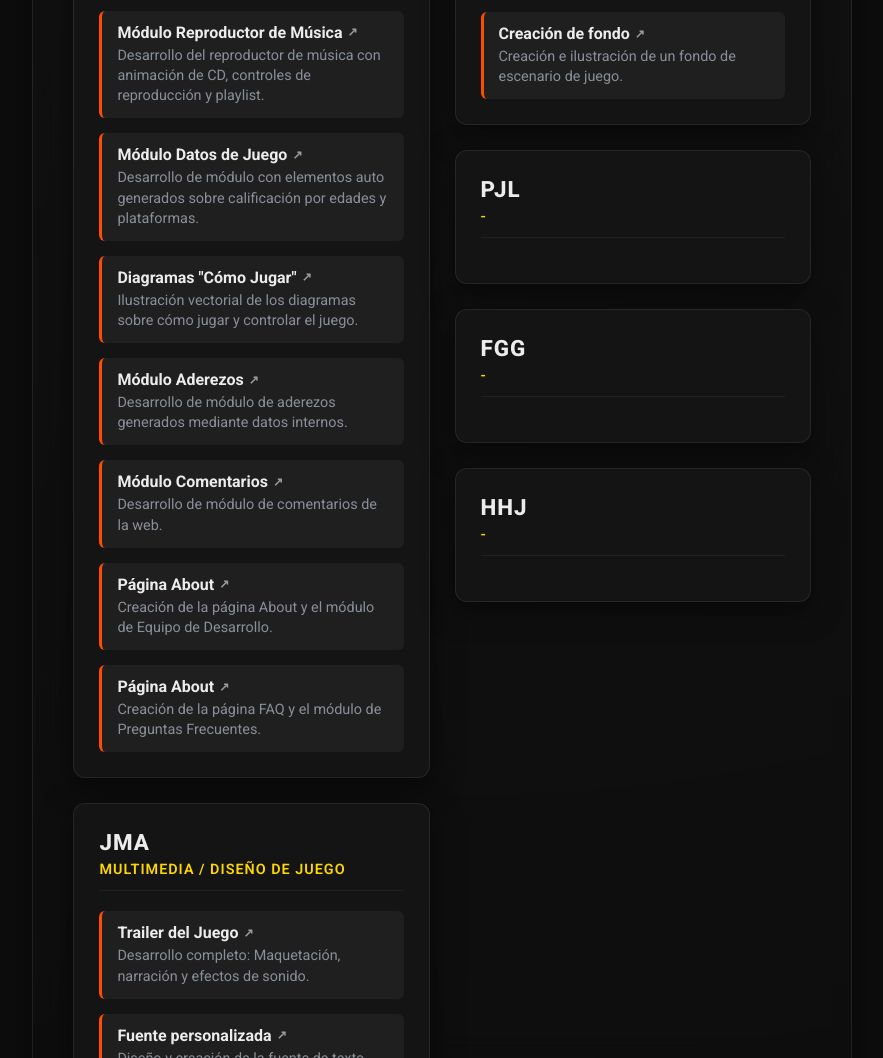
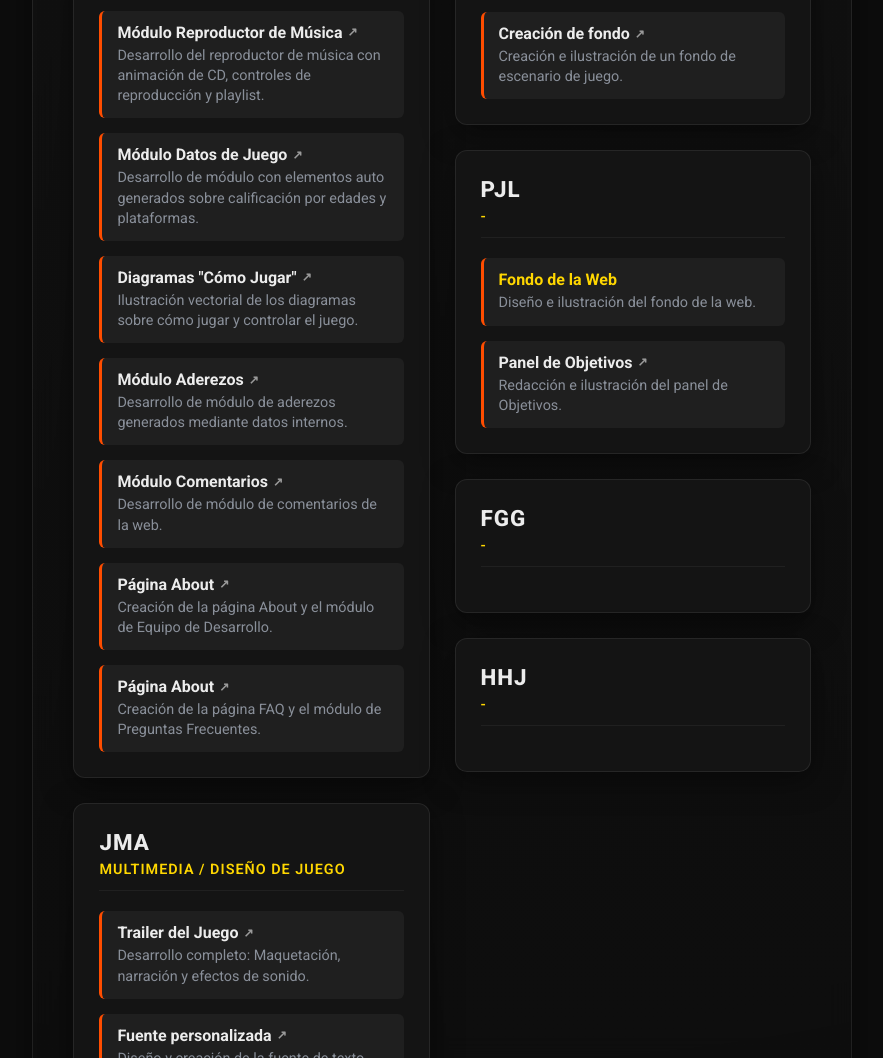
Before and after one commit to DiegoURJC1/finance-cuoco, a website: page pages/about.html in a window 1280 px wide. Shown: the part 1032-2090 px from the top of the page, without its empty margins (198-1081 px from the left). Drawn offline with Linux system fonts and the light colour scheme.

Commit message:
Tasks added

```diff
--- a/modules/aboutTeamPanel/aboutTeamPanel.js
+++ b/modules/aboutTeamPanel/aboutTeamPanel.js
@@ -99,6 +99,15 @@ const TASKS = Object.freeze({
         desc: "Diseño y desarrollo lógico del sistema de aderezos.",
         link: "../index.html#dressing-mechanic"
     },
+    WEB_BACKGROUND: {
+        name: "Fondo de la Web",
+        desc: "Diseño e ilustración del fondo de la web.",
+    },
+    GOALS_PANEL: {
+        name: "Panel de Objetivos",
+        desc: "Redacción e ilustración del panel de Objetivos.",
+        link: "../index.html#goals"
+    }
 });
 
 /**
@@ -138,17 +147,30 @@ function initAboutTeamModule() {
             {
                 name: "JMA",
                 role: "Multimedia / Diseño de Juego",
-                contributions: [TASKS.TRAILER, TASKS.FONT, TASKS.DRESSING_SYSTEM]
+                contributions: [
+                    TASKS.TRAILER,
+                    TASKS.FONT,
+                    TASKS.DRESSING_SYSTEM
+                ]
             },
             {
                 name: "CAG",
                 role: "Arte / Sonido",
-                contributions: [TASKS.COVER_ART, TASKS.SONG, TASKS.UI_DESIGN, TASKS.CHARACTER_ART, TASKS.BACKGROUND_ART]
+                contributions: [
+                    TASKS.COVER_ART,
+                    TASKS.SONG,
+                    TASKS.UI_DESIGN,
+                    TASKS.CHARACTER_ART,
+                    TASKS.BACKGROUND_ART
+                ]
             },
             {
                 name: "PJL",
                 role: "-",
-                contributions: []
+                contributions: [
+                    TASKS.WEB_BACKGROUND,
+                    TASKS.GOALS_PANEL
+                ]
             },
             {
                 name: "FGG",
```
Also changed, not shown: index.html (+1 -1 lines).
